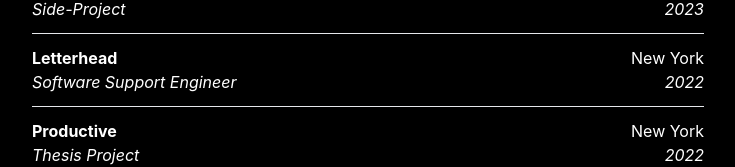
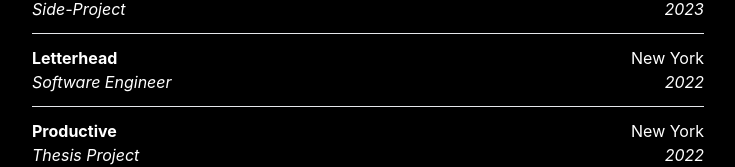
Before and after one commit to d2vin/mywebsite, a Next.js app: page / in a window 1280 px wide. Shown: the part 495-662 px from the top of the page, without its empty margins (272-1007 px from the left). Built offline with nearby package versions, Linux system fonts and the light colour scheme.

Commit message:
update experience

```diff
--- a/components/experience.tsx
+++ b/components/experience.tsx
@@ -14,7 +14,7 @@
       />
       <ExperienceLink
         company={'Letterhead'}
-        position={'Software Support Engineer'}
+        position={'Software Engineer'}
         location={'New York'}
         year={'2022'}
         link={'https://www.tryletterhead.com/'}
```
